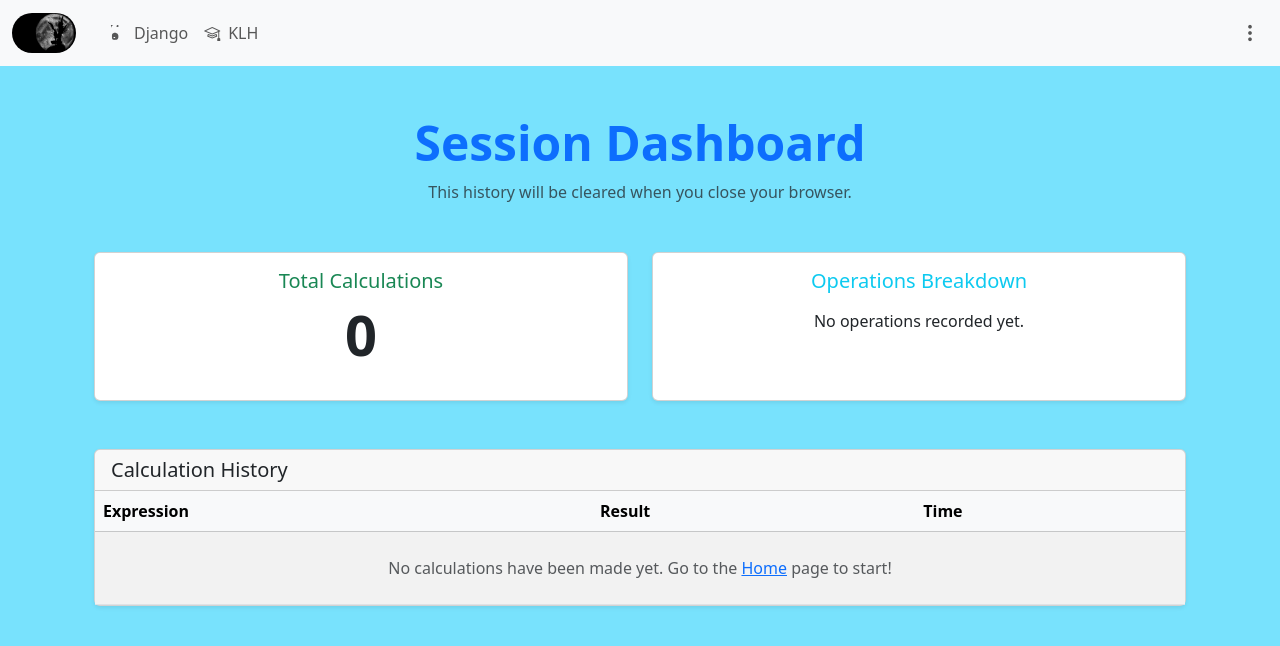
After one commit to Arjun09-0/Django, a Django app: page /dashboard/ in a window 1280 px wide. The commit adds this page. Shown: the top 646 px of the page. Run offline with Django 5.2, Linux system fonts and the light colour scheme.

Commit message:
Implement full dashboard functionality with database

```diff
--- a/MyFirstDjango/MyFirstDjango/settings.py
+++ b/MyFirstDjango/MyFirstDjango/settings.py
@@ -50,7 +50,7 @@ MIDDLEWARE = [
     'django.contrib.messages.middleware.MessageMiddleware',
     'django.middleware.clickjacking.XFrameOptionsMiddleware',
 ]
-
+STATICFILES_DIRS=[os.path.join(BASE_DIR,'static')]
 ROOT_URLCONF = 'MyFirstDjango.urls'
 
 TEMPLATES = [
--- a/MyFirstDjango/calc/urls.py
+++ b/MyFirstDjango/calc/urls.py
@@ -1,6 +1,8 @@
 from django.urls import path
 from . import views
-urlpatterns=[
-path('',views.home, name='home'),
-path('add',views.add, name='add')
+
+urlpatterns = [
+    path('', views.home, name='home'),
+    path('calculate', views.calculate, name='calculate'), # Changed from 'add'
+    path('dashboard/', views.dashboard, name='dashboard'),
 ]
--- a/MyFirstDjango/calc/views.py
+++ b/MyFirstDjango/calc/views.py
@@ -1,10 +1,75 @@
 from django.shortcuts import render
-from django.shortcuts import render
+from datetime import datetime
+from collections import Counter
+
+# Home view remains the same
 def home(request):
-    return render(request, 'home.html', {'name': 'madavaneni shajhan rao🍎'})
+    return render(request, 'home.html')
 
-def add(request):
-    val1 = int(request.POST['num1'])
-    val2 = int(request.POST['num2'])
-    val3 = val1 + val2
-    return render(request, 'result.html', {'result': val3})
+# Updated to save calculations in the session
+def calculate(request):
+    try:
+        val1 = float(request.POST['num1'])
+        val2 = float(request.POST['num2'])
+        operation = request.POST.get('operation')
+
+        result = 0
+        op_symbol = ''
+
+        if operation == 'add':
+            result = val1 + val2
+            op_symbol = '+'
+        elif operation == 'subtract':
+            result = val1 - val2
+            op_symbol = '−'
+        elif operation == 'multiply':
+            result = val1 * val2
+            op_symbol = '×'
+        elif operation == 'divide':
+            if val2 == 0:
+                return render(request, 'result.html', {'error': 'Error: Cannot divide by zero.'})
+            result = val1 / val2
+            op_symbol = '÷'
+
+        # Get existing history from session, or create an empty list
+        history = request.session.get('history', [])
+
+        # Add the new calculation to the history list
+        history.insert(0, {
+            'num1': val1,
+            'num2': val2,
+            'op_symbol': op_symbol,
+            'operation': operation,
+            'result': result,
+            'timestamp': datetime.now().isoformat()
+        })
+
+        # Save the updated history back to the session
+        request.session['history'] = history
+
+        context = {
+            'val1': val1,
+            'val2': val2,
+            'op_symbol': op_symbol,
+            'result': result
+        }
+        return render(request, 'result.html', context)
+
+    except (ValueError, KeyError):
+        return render(request, 'result.html', {'error': 'Invalid input. Please enter both numbers.'})
+
+# Updated to read data from the session
+def dashboard(request):
+    # Get history from session, or an empty list if none exists
+    history = request.session.get('history', [])
+
+    # Calculate stats from the history list
+    total_calculations = len(history)
+    op_counts = Counter(item['operation'] for item in history)
+
+    context = {
+        'history': history,
+        'total_calculations': total_calculations,
+        'operation_counts': op_counts.items(),
+    }
+    return render(request, 'dashboard.html', context)
--- a/MyFirstDjango/templates/base.html
+++ b/MyFirstDjango/templates/base.html
@@ -3,10 +3,16 @@
 <head>
     <meta charset="UTF-8">
     <meta name="viewport" content="width=device-width, initial-scale=1.0">
-    <title>Document</title>
+    <title>{% block title %}My Site{% endblock %}</title>
+    <link href="https://cdn.jsdelivr.net/npm/bootstrap@5.3.0-alpha1/dist/css/bootstrap.min.css"
+          rel="stylesheet">
 </head>
-<body style="background-color: rgb(226, 88, 173);">
-    {% block content %}
-    {% endblock %}
+<body style="background-color: rgb(120, 226, 253);">
+    {% include "navbar.html" %}
+    <div class="container mt-4">
+        {% block content %}
+        {% endblock %}
+    </div>
+    <script src="https://cdn.jsdelivr.net/npm/bootstrap@5.3.0-alpha1/dist/js/bootstrap.bundle.min.js"></script>
 </body>
 </html>
--- /dev/null
+++ b/MyFirstDjango/templates/dashboard.html
@@ -0,0 +1,73 @@
+{% extends 'base.html' %}
+
+{% block title %}Dashboard{% endblock %}
+
+{% block content %}
+<div class="container my-5">
+
+    <div class="text-center mb-5">
+        <h1 class="display-5 fw-bold text-primary">Session Dashboard</h1>
+        <p class="text-muted">This history will be cleared when you close your browser.</p>
+    </div>
+
+    <div class="row g-4 text-center mb-5">
+        <div class="col-md-6">
+            <div class="card shadow-sm h-100">
+                <div class="card-body">
+                    <h5 class="card-title text-success">Total Calculations</h5>
+                    <p class="display-4 fw-bold">{{ total_calculations }}</p>
+                </div>
+            </div>
+        </div>
+        <div class="col-md-6">
+            <div class="card shadow-sm h-100">
+                <div class="card-body">
+                    <h5 class="card-title text-info">Operations Breakdown</h5>
+                    <ul class="list-group list-group-flush">
+                        {% for op, count in operation_counts %}
+                            <li class="list-group-item d-flex justify-content-between align-items-center">
+                                {{ op|capfirst }}
+                                <span class="badge bg-primary rounded-pill">{{ count }}</span>
+                            </li>
+                        {% empty %}
+                            <li class="list-group-item">No operations recorded yet.</li>
+                        {% endfor %}
+                    </ul>
+                </div>
+            </div>
+        </div>
+    </div>
+
+    <div class="card shadow-sm">
+        <div class="card-header">
+            <h5 class="mb-0">Calculation History</h5>
+        </div>
+        <div class="table-responsive">
+            <table class="table table-striped table-hover mb-0">
+                <thead class="table-light">
+                    <tr>
+                        <th scope="col">Expression</th>
+                        <th scope="col">Result</th>
+                        <th scope="col">Time</th>
+                    </tr>
+                </thead>
+                <tbody>
+                    {% for calc in history %}
+                        <tr>
+                            <td>{{ calc.num1 }} {{ calc.op_symbol }} {{ calc.num2 }}</td>
+                            <td><strong>{{ calc.result|floatformat:4 }}</strong></td>
+                            <td>{{ calc.timestamp|date:"D, d M Y, P" }}</td>
+                        </tr>
+                    {% empty %}
+                        <tr>
+                            <td colspan="3" class="text-center text-muted py-4">
+                                No calculations have been made yet. Go to the <a href="{% url 'home' %}">Home</a> page to start!
+                            </td>
+                        </tr>
+                    {% endfor %}
+                </tbody>
+            </table>
+        </div>
+    </div>
+</div>
+{% endblock %}
--- a/MyFirstDjango/templates/navbar.html
+++ b/MyFirstDjango/templates/navbar.html
@@ -1,15 +1,48 @@
+{% load static %}
+<link rel="stylesheet" href="https://cdn.jsdelivr.net/npm/bootstrap-icons@1.11.3/font/bootstrap-icons.min.css">
 <nav class="navbar navbar-expand-lg navbar-light bg-light">
-<a class="navbar-brand" href="#">Navbar</a>
-<button class="navbar-toggler" type="button" data-toggle="collapse" datatarget="#
-navbarNavDropdown" aria-controls="navbarNavDropdown" aria-expanded="false"
-aria-label="Toggle navigation">
-<span class="navbar-toggler-icon"></span>
-</button>
-<div class="collapse navbar-collapse" id="navbarNavDropdown">
-<ul class="navbar-nav">
-<li class="nav-item active">
-<a class="nav-link" href="#">Home <span class="sr-only">(current)</span></a>
-</li>
-<li class="nav-item">
-<a class="nav-link" href="#">Features</a>
-</li>
+  <div class="container-fluid">
+
+    <a class="navbar-brand" href="#">
+        <img src="{% static 'images/testlogo.jpg' %}" style="height:40px; width:auto; margin-right:10px; border-radius:50px;">
+    </a>
+
+    <button class="navbar-toggler" type="button" data-bs-toggle="collapse"
+            data-bs-target="#navbarSupportedContent" aria-controls="navbarSupportedContent"
+            aria-expanded="false" aria-label="Toggle navigation">
+      <span class="navbar-toggler-icon"></span>
+    </button>
+
+    <div class="collapse navbar-collapse" id="navbarSupportedContent">
+
+      <ul class="navbar-nav me-auto mb-2 mb-lg-0">
+        <li class="nav-item">
+          <a class="nav-link d-flex align-items-center" href="https://www.djangoproject.com/">
+            <svg width="16" height="16" fill="currentColor" class="bi me-2" viewBox="0 0 16 16" xmlns="http://www.w3.org/2000/svg" role="img" aria-label="Django">
+              <path d="M1.157 3.336c0-1.22.42-2.22 1.359-2.91s2.06-.96 3.32-.96c.28 0 .57.02.83.08.3.04.56.1.8.2.22.08.4.18.55.3.17.12.3.26.4.44.1.16.15.34.15.54 0 .2-.05.38-.14.52s-.2.26-.35.35c-.14.1-.3.15-.48.15-.14 0-.28-.03-.4-.1-.12-.05-.23-.13-.3-.23-.08-.1-.12-.22-.12-.35 0-.14.04-.26.1-.35.08-.1.18-.14.3-.14.1 0 .2.01.28.04.08.03.14.06.18.1.04.04.06.1.06.15 0 .08-.03.16-.08.23-.05.07-.13.12-.22.15-.1.03-.2.05-.32.05-.12 0-.24-.01-.36-.04s-.22-.06-.3-.1c-.08-.04-.15-.08-.2-.13-.04-.05-.06-.1-.06-.16 0-.06.02-.13.06-.2.04-.05.1-.1.18-.13.08-.03.18-.05.28-.05.08 0 .15.01.2.02.2-.38.3-1.05.3-1.05s-1.54.34-3.24.34c-1.2 0-2.04-.26-2.52-.78-.46-.5-.7-1.3-.7-2.36zm.8 6.9c0-.4.07-.76.22-1.08.15-.3.35-.56.6-.75.25-.2.55-.34.9-.44.3-.1.68-.14 1.1-.14.48 0 .9.05 1.3.15.38.1.72.25 1.02.45.3.2.55.45.75.75.2.3.34.64.42 1.02.08.38.12.8.12 1.22s-.04.84-.12 1.22c-.08.38-.22.72-.42 1.02s-.45.55-.75.75c-.3.2-.64.35-1.02.45-.4.1-.82.15-1.3.15-.42 0-.8-.05-1.1-.14-.35-.1-.65-.24-.9-.44-.25-.2-.45-.45-.6-.75-.15-.32-.22-.68-.22-1.08zm1.6 2.62c.1.1.22.18.35.24.13.06.28.1.42.1.16 0 .3-.03.43-.08.14-.05.25-.13.34-.23.1-.1.15-.22.15-.35s-.05-.25-.14-.35c-.1-.1-.22-.16-.35-.2-.13-.04-.28-.06-.42-.06-.15 0-.3.02-.42.06-.12.04-.23.1-.32.2-.1.1-.15.2-.15.34 0 .13.05.25.14.35z"></path>
+            </svg>
+            Django
+          </a>
+        </li>
+        <li class="nav-item">
+          <a class="nav-link d-flex align-items-center" href="https://klh.edu.in/">
+            <i class="bi bi-mortarboard me-2"></i>KLH
+          </a>
+        </li>
+      </ul>
+
+      <ul class="navbar-nav mb-2 mb-lg-0">
+        <li class="nav-item dropdown">
+          <a class="nav-link" href="#" role="button" data-bs-toggle="dropdown" aria-expanded="false">
+            <i class="bi bi-three-dots-vertical fs-5"></i>
+          </a>
+          <ul class="dropdown-menu dropdown-menu-end">
+            <li><a class="dropdown-item d-flex align-items-center" href="{% url 'home' %}"><i class="bi bi-house-door me-2"></i>Home</a></li>
+            <li><a class="dropdown-item d-flex align-items-center" href="{% url 'dashboard' %}"><i class="bi bi-grid-1x2 me-2"></i>Dashboard</a></li>
+          </ul>
+        </li>
+      </ul>
+
+    </div>
+  </div>
+</nav>
```
Also changed, not shown: MyFirstDjango/templates/home.html (+25 -6 lines), MyFirstDjango/templates/result.html (+19 -2 lines), MyFirstDjango/db.sqlite3, MyFirstDjango/static/images/testlogo.jpg (added).
